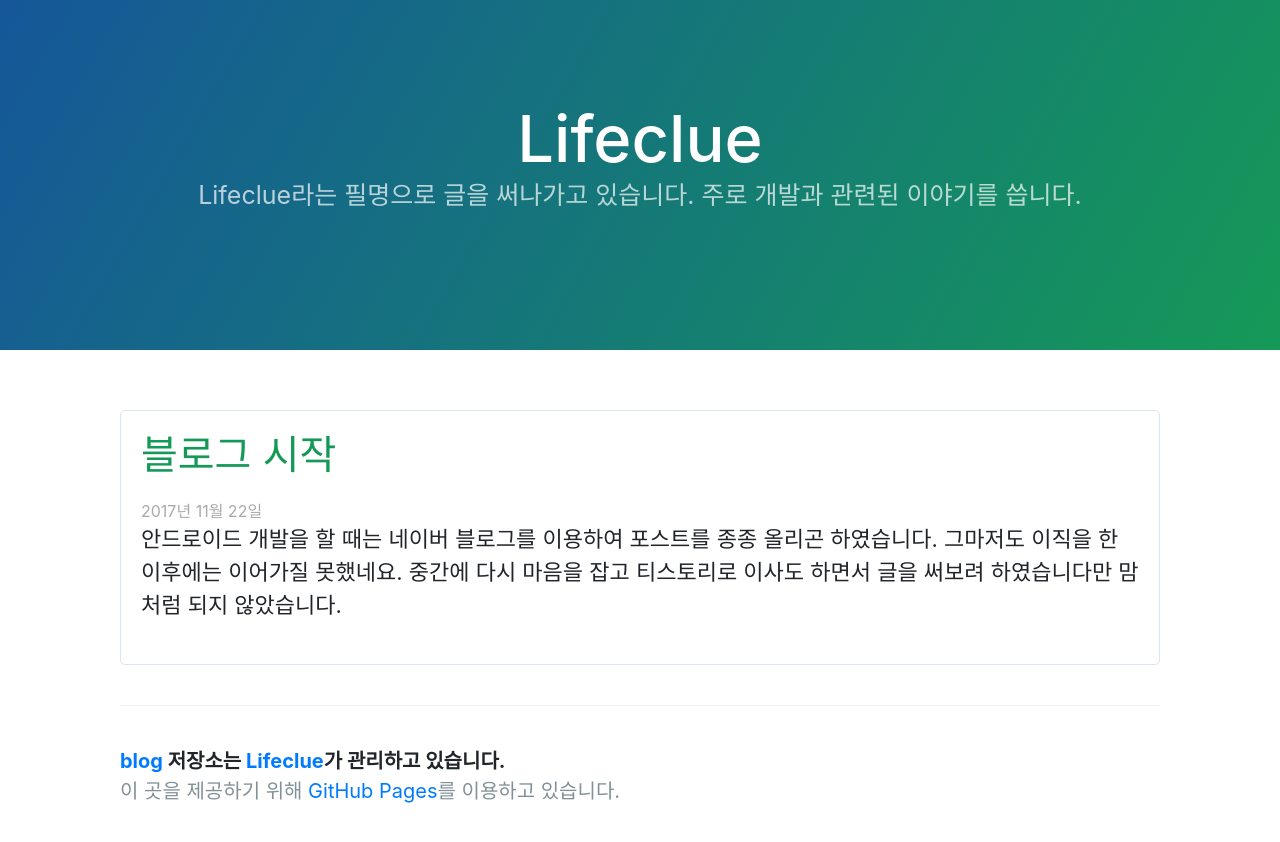
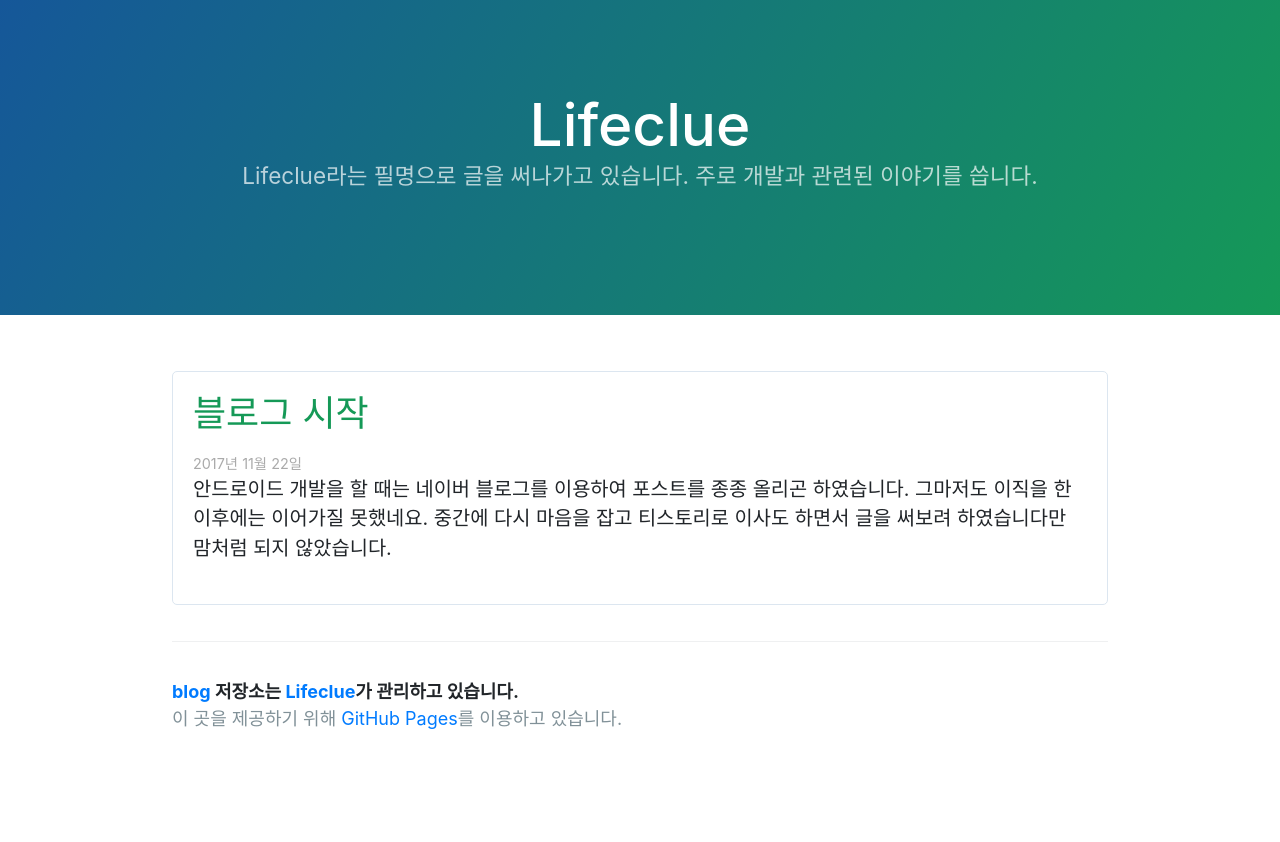
Before and after one commit to Lifeclue/blog, a Jekyll site: the page built from index.md, in a window 1280 px wide. Shown: the top 842 px of the page. Built offline with Jekyll 4.4.1, drawn with Linux system fonts in a browser that asks for light colours; nearby versions of some CDN libraries; some web fonts are replaced.

Commit message:
스타일 변경
문서의 기본 글자 크기를 줄이고 표의 스타일을 변경

```diff
--- a/_sass/custom.scss
+++ b/_sass/custom.scss
@@ -2,7 +2,7 @@
 @import "fonts";
 
 html {
-  font: 20px 'Roboto', 'Spoqa Han Sans', Helvetica, Arial, sans-serif;
+  font: 18px 'Roboto', 'Spoqa Han Sans', Helvetica, Arial, sans-serif;
   font-weight:400;
 }
 
@@ -66,3 +66,11 @@
   color: white;
   text-decoration: none;
 }
+
+table {
+  font-size: 0.9rem;
+}
+
+thead {
+  background-color: #f3f6fa;
+}
```
